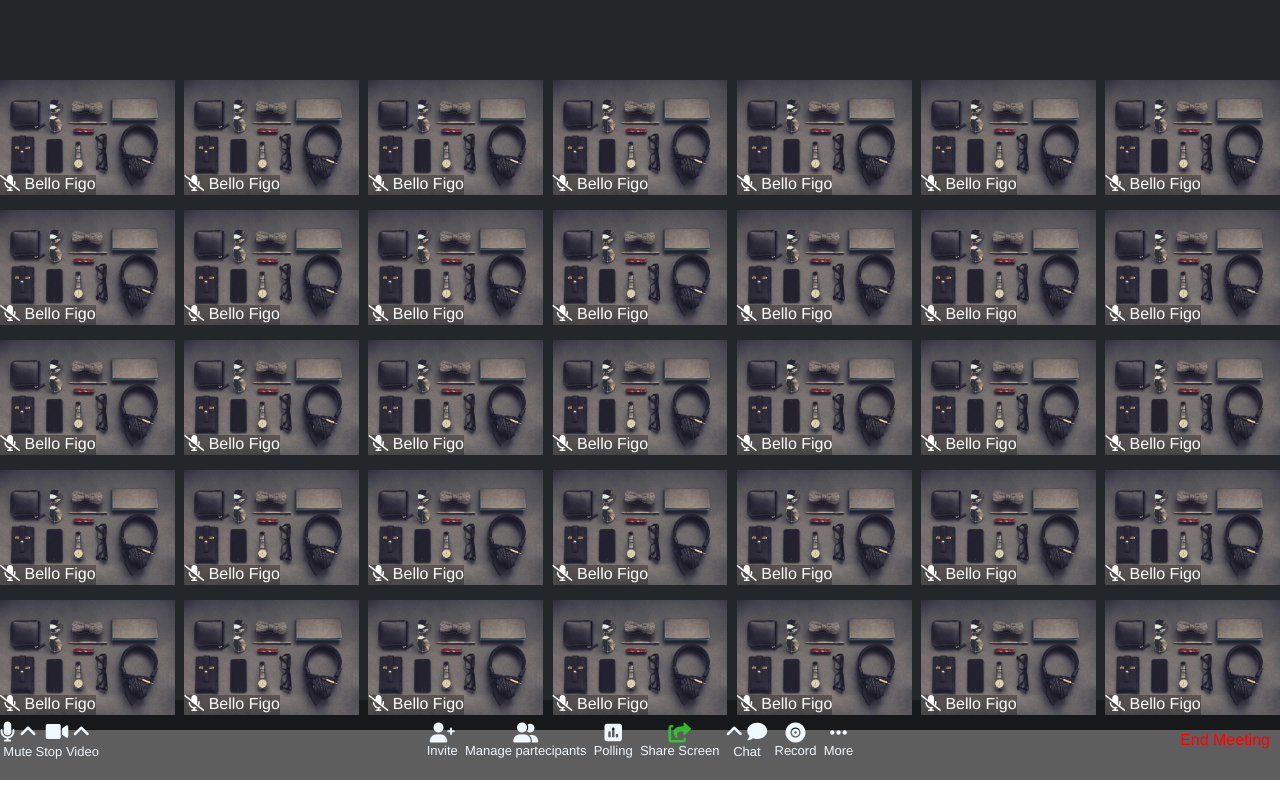
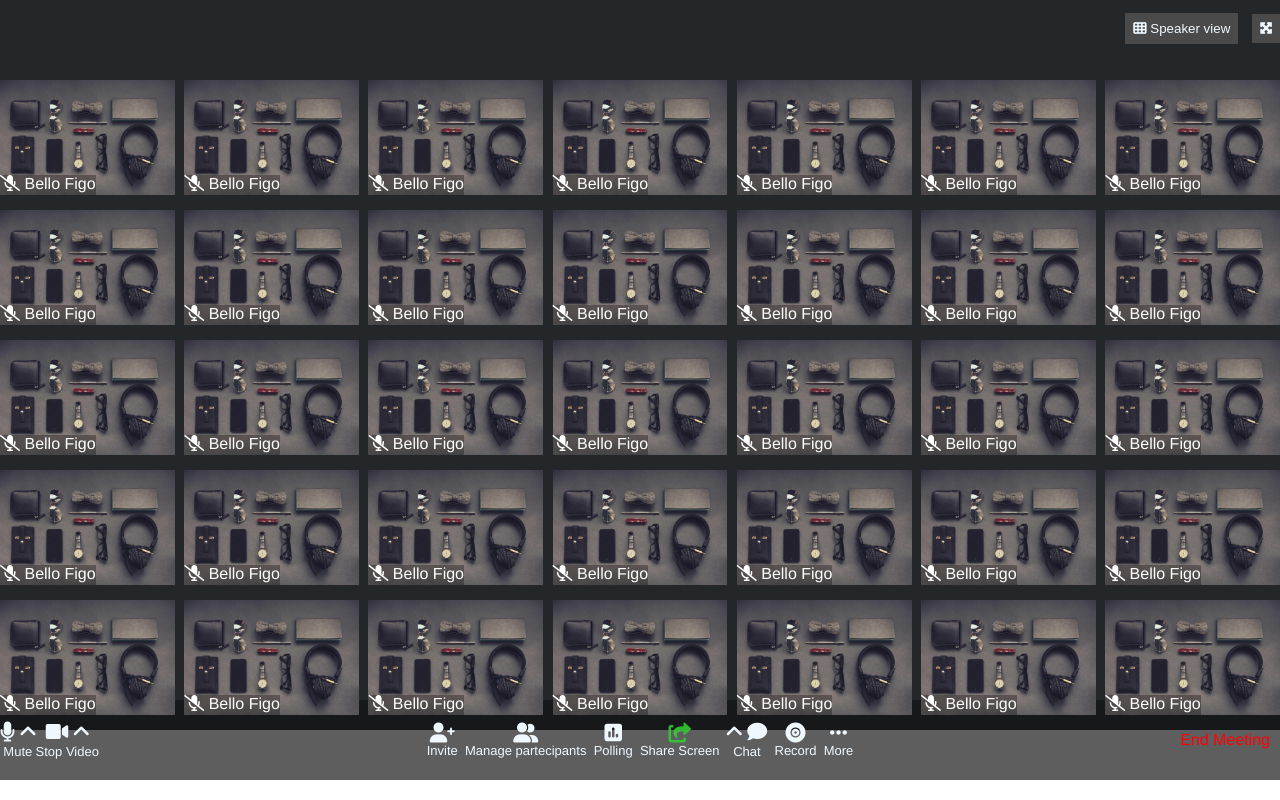
Before and after one commit to LorenzoSeverini/html-css-zoom, a plain HTML site: page index.html in a window 1280 px wide. Drawn offline with Linux system fonts and the light colour scheme.

Commit message:
feat(header):aggiunta button

```diff
--- a/index.html
+++ b/index.html
@@ -11,8 +11,15 @@
 
     <!-- HEADER -->
 
-    <header class="bgDark">
+    <header class="bgDark textRight">
+        <button>
+            <i class="fa-solid fa-table-cells"></i>
+            Speaker view
+        </button>
 
+        <button>
+            <i class="fa-solid fa-maximize"></i>
+        </button>
     </header>
 
     <!-- MAIN -->
```
